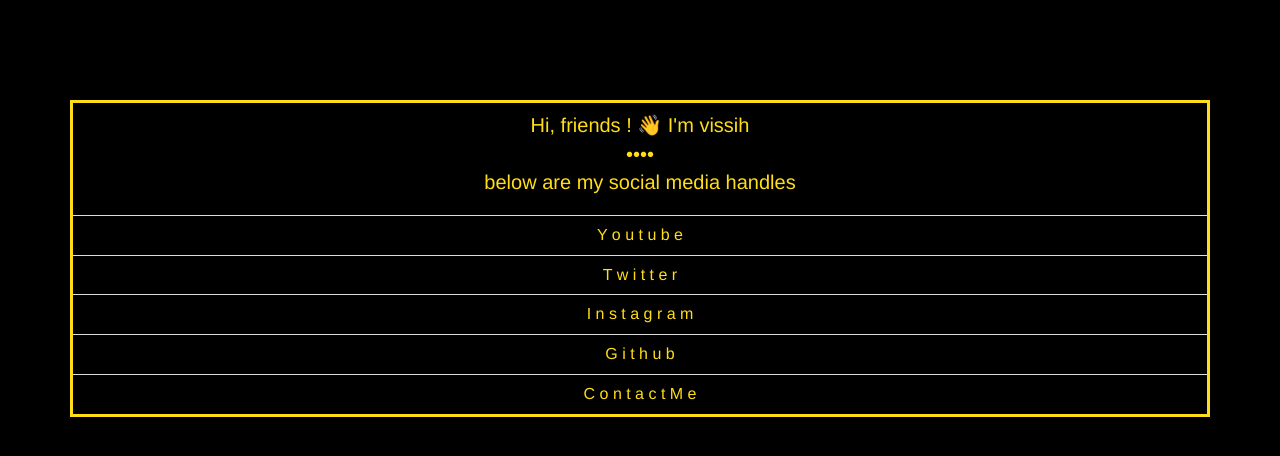
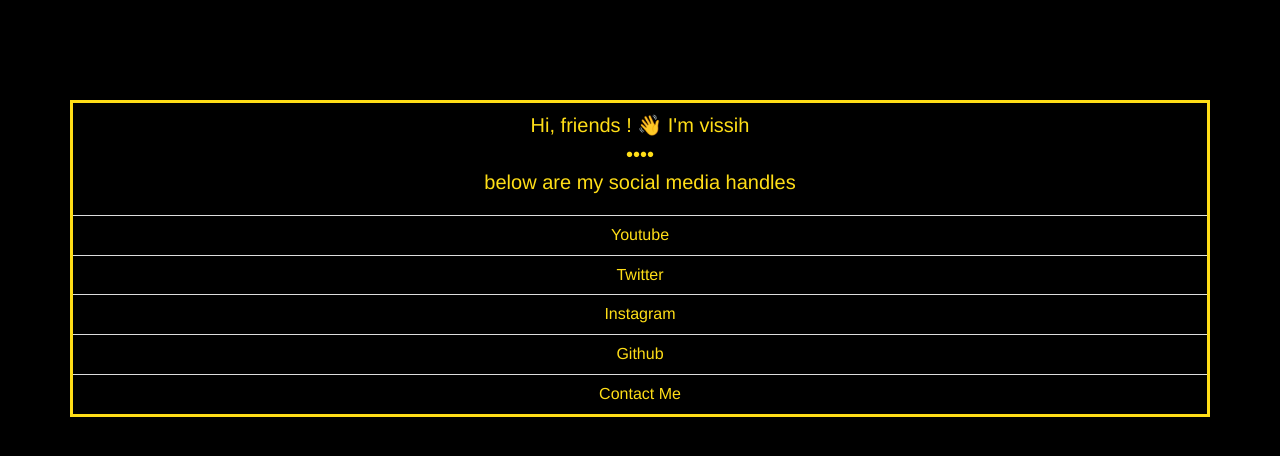
Before and after one commit to 00mjk/site, a plain HTML site: page index.html in a window 1280 px wide. Drawn offline with nearby package versions, Linux system fonts and the light colour scheme.

Commit message:
Update index.html

```diff
--- a/index.html
+++ b/index.html
@@ -23,27 +23,27 @@
 </tr>
 
  <tr>
- <td align="center"><a href="https://www.youtube.com/channel/UCSYqcbUsll0BF4wG3Zuu9Tg" style="color:#ffde17; text-decoration:none">Y o u t u b e</a>
+ <td align="center"><a href="https://www.youtube.com/channel/UCSYqcbUsll0BF4wG3Zuu9Tg" style="color:#ffde17; text-decoration:none">Youtube</a>
  </td>
  </tr>
 
  <tr>
-  <td align="center"><a href="https://twitter.com/vissih" style="color:#ffde17; text-decoration:none">T w i t t e r</a>
+  <td align="center"><a href="https://twitter.com/vissih" style="color:#ffde17; text-decoration:none">Twitter</a>
     </td>
   </tr>
 
   <tr>
-  <td align="center"><a href="https://www.instagram.com/imvissih" style="color:#ffde17; text-decoration:none">I n s t a g r a m</a>
+  <td align="center"><a href="https://www.instagram.com/imvissih" style="color:#ffde17; text-decoration:none">Instagram</a>
     </td>
   </tr>
 
   <tr>
-  <td align="center"><a href="https://github.com/vissih" style="color:#ffde17; text-decoration:none">G i t h u b</a>
+  <td align="center"><a href="https://github.com/vissih" style="color:#ffde17; text-decoration:none">Github</a>
   </td>
   </tr>
 
 <tr>
-  <td align="center"><a href="mailto: me@vissih.eu.org" style="color:#ffde17; text-decoration:none">C o n t a c t  M e</a>
+  <td align="center"><a href="mailto: me@vissih.eu.org" style="color:#ffde17; text-decoration:none">Contact  Me</a>
   </td>
   </tr>
 
```
